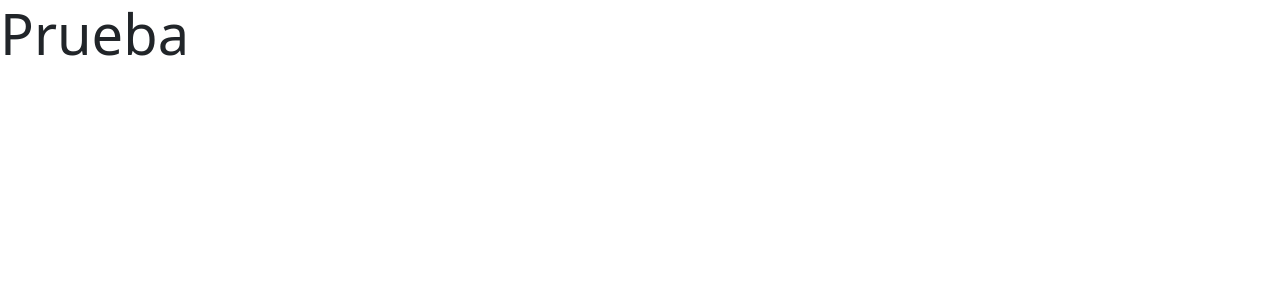
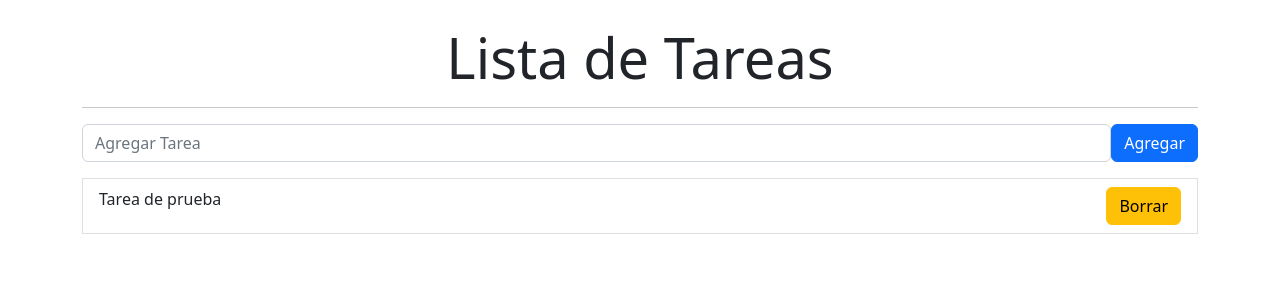
Before and after one commit to EnzoH292/Lista-de-Tarea-React, a React (Create React App) app: page / in a window 1280 px wide. Shown: the top 300 px of the page. Built offline with nearby package versions, Linux system fonts and the light colour scheme.

Commit message:
Se hace el maquetado de toda la lista tareas

```diff
--- a/src/App.jsx
+++ b/src/App.jsx
@@ -1,11 +1,15 @@
 import 'bootstrap/dist/css/bootstrap.min.css'
+import { Container } from 'react-bootstrap';
+import Formulario from './Components/Formulario';
 
 
 function App() {
   return (
-    <div>
-      <h1 className='display-4'>Prueba</h1>
-    </div>
+    <Container className='my-4'>
+      <h1 className='display-4 text-center'>Lista de Tareas</h1>
+      <hr/>
+      <Formulario></Formulario>
+    </Container>
   );
 }
 
--- /dev/null
+++ b/src/Components/Formulario.jsx
@@ -0,0 +1,21 @@
+import ItemTarea from "./ItemTarea";
+import ListaTareas from "./ListaTareas";
+import { Form, Button } from "react-bootstrap";
+
+const Formulario = () => {
+  return (
+    <div>
+      <Form>
+        <Form.Group className="mb-3 d-flex" controlId="formTareas">
+          <Form.Control type="text" placeholder="Agregar Tarea" />
+          <Button variant="primary" type="submit">
+            Agregar
+          </Button>
+        </Form.Group>
+      </Form>
+      <ListaTareas></ListaTareas>
+    </div>
+  );
+};
+
+export default Formulario;
--- /dev/null
+++ b/src/Components/ItemTarea.jsx
@@ -0,0 +1,16 @@
+
+import { ListGroup, Button } from 'react-bootstrap';
+
+
+const ItemTarea = () => {
+    return (
+        <div>
+            <ListGroup.Item className='d-flex justify-content-between'>
+                Tarea de prueba
+                <Button variant="warning">Borrar</Button>
+            </ListGroup.Item>
+        </div>
+    );
+};
+
+export default ItemTarea;
--- /dev/null
+++ b/src/Components/ListaTareas.jsx
@@ -0,0 +1,15 @@
+import React from 'react';
+import ItemTarea from './ItemTarea';
+import ListGroup from 'react-bootstrap/ListGroup';
+
+
+
+const ListaTareas = () => {
+    return (
+        <ListGroup>
+      <ItemTarea></ItemTarea>
+        </ListGroup>
+    );
+};
+
+export default ListaTareas;
```
